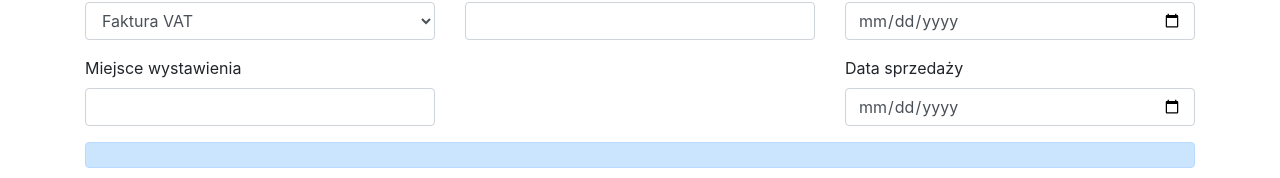
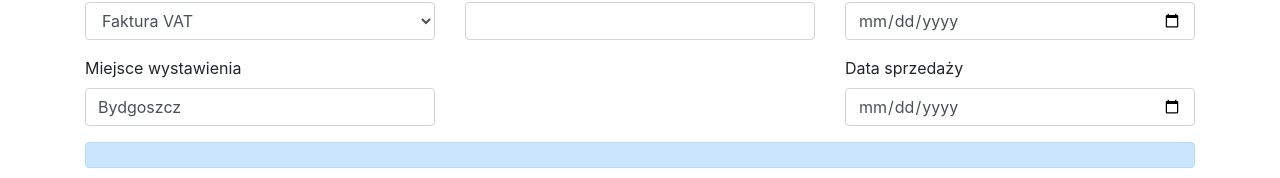
Before and after one commit to plewandowski1/invoice, an Angular app: page / in a window 1280 px wide. Shown: the part 110-288 px from the top of the page. Built offline with nearby package versions, Linux system fonts and the light colour scheme.

Commit message:
form control added

```diff
--- a/src/app/containers/invoice-form/invoice-form.component.html
+++ b/src/app/containers/invoice-form/invoice-form.component.html
@@ -1,30 +1,33 @@
+<form [formGroup]="invoiceForm" (ngSubmit)="onSubmit()">
   <div class="row">
     <div class="col-sm">
       <div class="form-group">
         <label for="document">Dokument</label>
-        <select class="form-control" id="document">
-          <option>Faktura VAT</option>
+        <select class="form-control" id="document" formControlName="document">
+          <option *ngFor="let documentType of documentTypes" [ngValue]="documentType">
+            {{documentType.value}}
+          </option>
         </select>
       </div>
       <div class="form-group">
         <label for="creation-place">Miejsce wystawienia</label>
-        <input type="text" class="form-control" id="creation-place">
+        <input type="text" class="form-control" id="creation-place" formControlName="creationPlace">
       </div>
     </div>
     <div class="col-sm">
       <div class="form-group">
         <label for="number">Numer</label>
-        <input type="text" class="form-control" id="number">
+        <input type="text" class="form-control" id="number" formControlName="number">
       </div>
     </div>
     <div class="col-sm">
       <div class="form-group">
         <label for="creationDate">Data wystawienia</label>
-        <input type="date" class="form-control" id="creationDate">
+        <input type="date" class="form-control" id="creationDate" formControlName="creationDate">
       </div>
       <div class="form-group">
-        <label for="creationDate">Data sprzedaży</label>
-        <input type="date" class="form-control" id="creationDate">
+        <label for="sellDate">Data sprzedaży</label>
+        <input type="date" class="form-control" id="sellDate" formControlName="sellDate">
       </div>
     </div>
   </div>
@@ -279,5 +282,6 @@
   </div>
 
   <div class="text-center">
-          <button type="button" class="btn btn-outline-primary" (click)="invoiceService.testMethod()">Generuj pdf</button>
+    <button type="submit" class="btn btn-outline-primary">Generuj pdf</button>
   </div>
+</form>
--- a/src/app/containers/invoice-form/invoice-form.component.ts
+++ b/src/app/containers/invoice-form/invoice-form.component.ts
@@ -1,4 +1,6 @@
 import { Component, OnInit } from '@angular/core';
+import { FormGroup, FormControl } from '@angular/forms';
+import { FormBuilder } from '@angular/forms';
 
 @Component({
   selector: 'app-invoice-form',
@@ -7,9 +9,29 @@ import { Component, OnInit } from '@angular/core';
 })
 export class InvoiceFormComponent implements OnInit {
 
-  constructor() { }
+  documentTypes = [
+    {key: "invoiceVat", value: "Faktura VAT"},
+  ]
+
+  invoiceForm = this.fb.group({
+    document: [this.documentTypes[0]],
+    creationPlace: ['Bydgoszcz'],
+    number: [''],
+    creationDate: [''],
+    sellDate: [''],
+    sides: this.fb.group({
+      seller: this.fb.group({
+
+      })
+    }),
+  });
+
+  constructor(private fb: FormBuilder) { }
 
   ngOnInit() {
   }
 
+  onSubmit() {
+    console.log(this.invoiceForm.value);
+  }
 }
```
Lines whose indentation alone changed are shown as unchanged.
